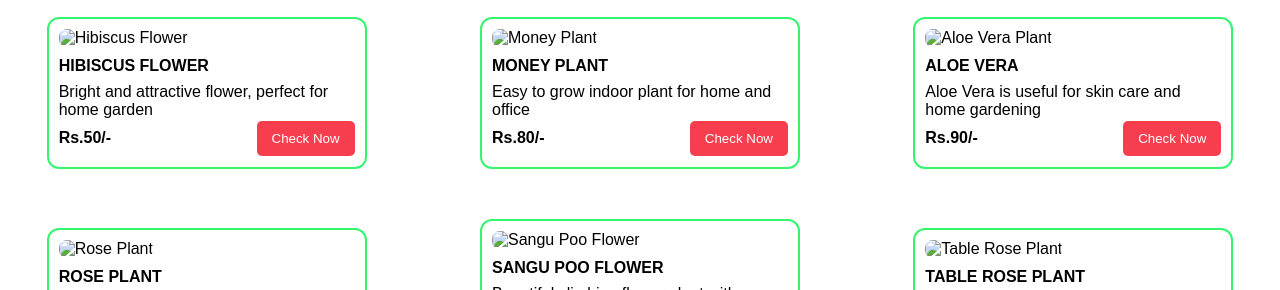
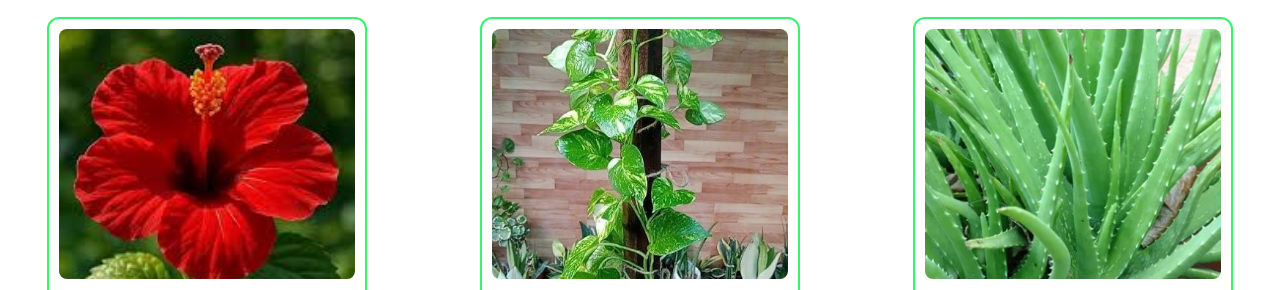
Before and after one commit to jdharshini670-spec/plantora_project_07, a plain HTML site: page index.html in a window 1280 px wide. Shown: the part 480-770 px from the top of the page. Drawn offline with Linux system fonts and the light colour scheme.

Commit message:
Update index.html

```diff
--- a/index.html
+++ b/index.html
@@ -68,7 +68,7 @@
         <div class="card">
 
             <div class="img">
-                <img src="images/Hibiscus.jpg" alt="Hibiscus Flower">
+                <img src="Hibiscus.jpg" alt="Hibiscus Flower">
             </div>
 
             <div class="desc">
@@ -98,7 +98,7 @@
         <div class="card">
 
             <div class="img">
-                <img src="images/Money plant.jpg" alt="Money Plant">
+                <img src="Money plant.jpg" alt="Money Plant">
             </div>
 
             <div class="desc">
@@ -128,7 +128,7 @@
         <div class="card">
 
             <div class="img">
-                <img src="images/aloe-vera-plant.webp" alt="Aloe Vera Plant">
+                <img src="aloe-vera-plant.webp" alt="Aloe Vera Plant">
             </div>
 
             <div class="desc">
@@ -158,7 +158,7 @@
         <div class="card">
 
             <div class="img">
-                <img src="images/Rose plant.jpg" alt="Rose Plant">
+                <img src="Rose plant.jpg" alt="Rose Plant">
             </div>
 
             <div class="desc">
@@ -188,7 +188,7 @@
         <div class="card">
 
             <div class="img">
-                <img src="images/sangu poo.jpg" alt="Sangu Poo Flower">
+                <img src="sangu poo.jpg" alt="Sangu Poo Flower">
             </div>
 
             <div class="desc">
@@ -219,7 +219,7 @@
         <div class="card">
 
             <div class="img">
-                <img src="images/Table Rose.jpg" alt="Table Rose Plant">
+                <img src="Table Rose.jpg" alt="Table Rose Plant">
             </div>
 
             <div class="desc">
@@ -250,7 +250,7 @@
         <div class="card">
 
             <div class="img">
-                <img src="images/bamboo.jpg" alt="Bamboo Shoots">
+                <img src="bamboo.jpg" alt="Bamboo Shoots">
             </div>
 
             <div class="desc">
```
